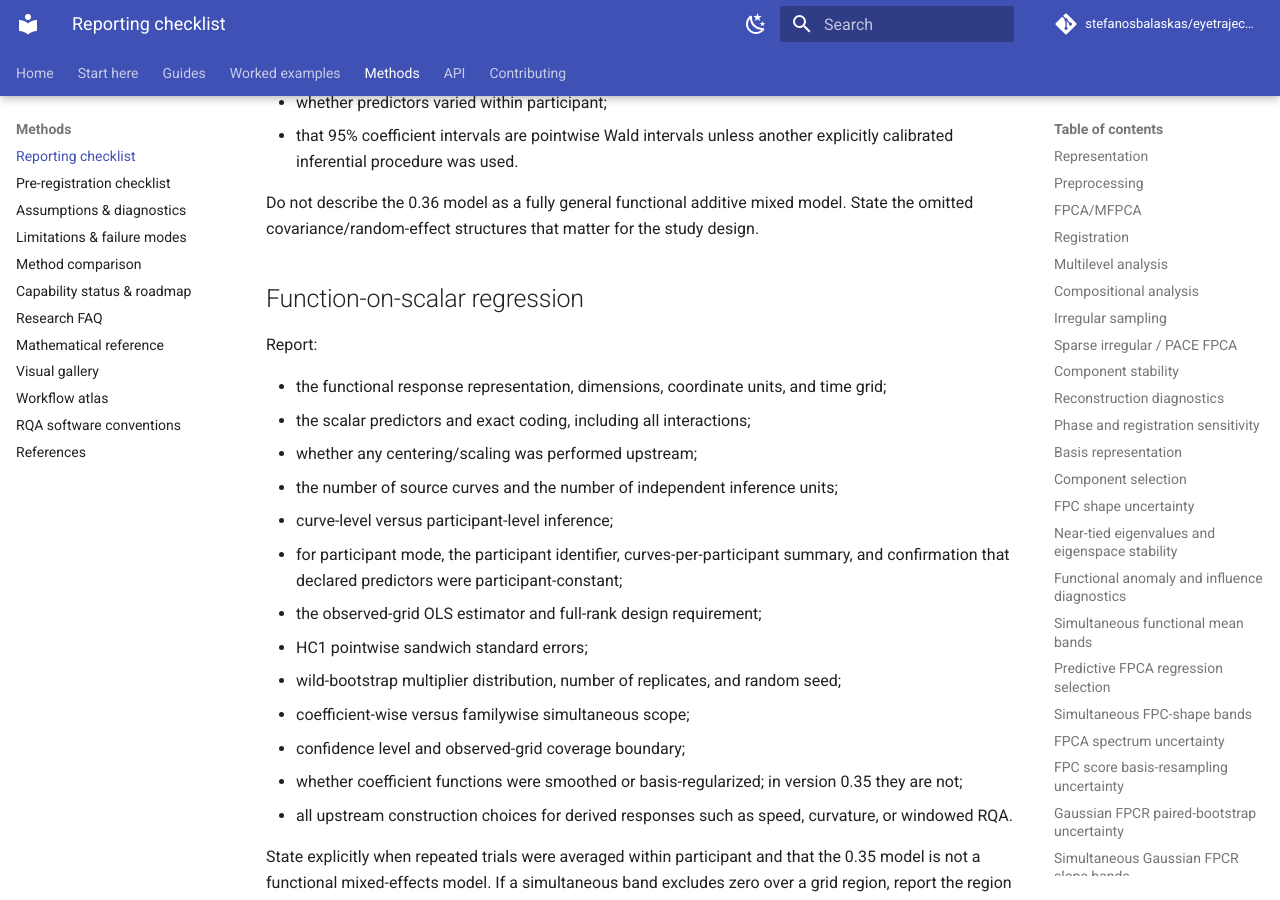
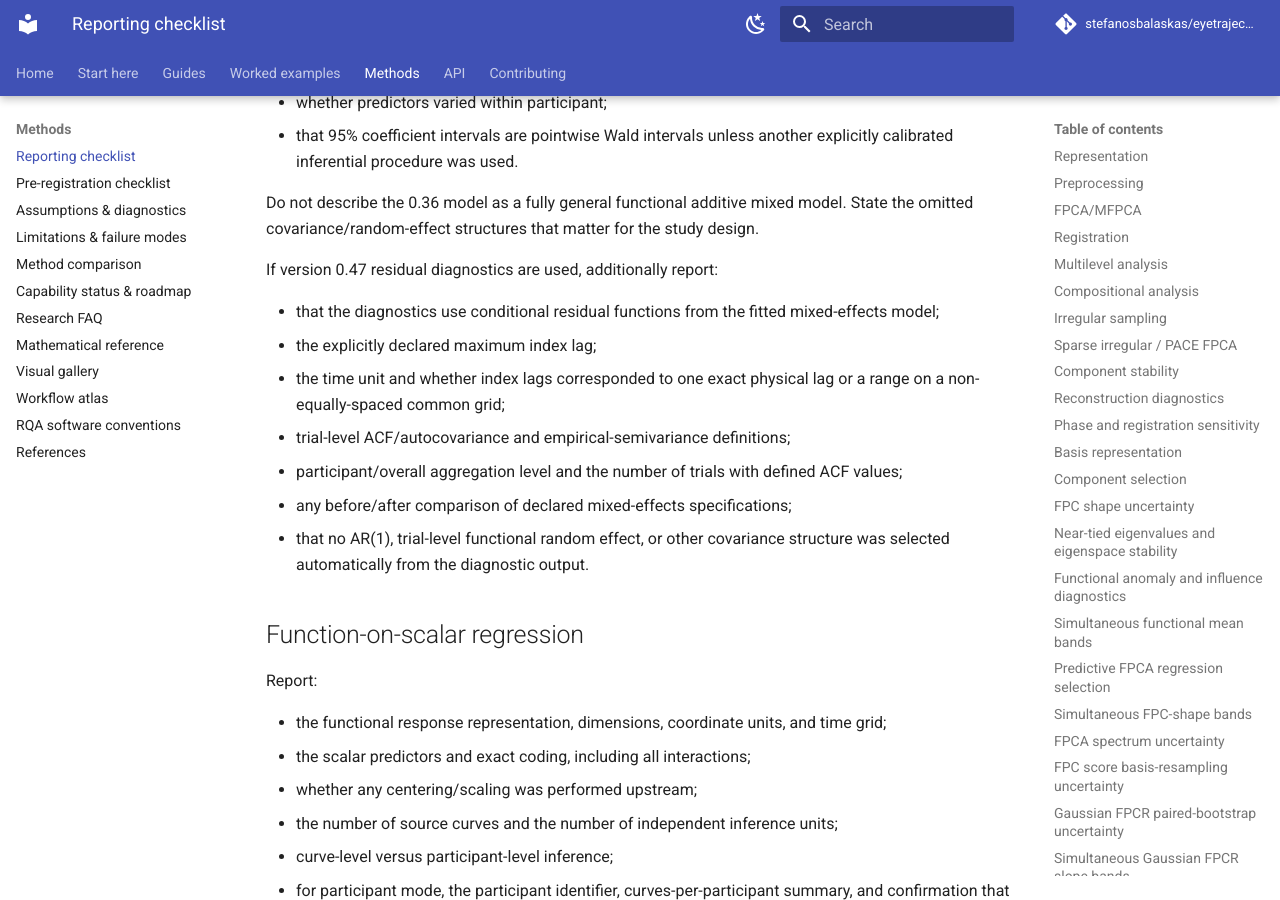
Before and after one commit to stefanosbalaskas/eyetrajectoriespy, an MkDocs documentation site: the page built from docs/methods/reporting.md, in a window 1280 px wide and 900 px high, scrolled down 24463 px. Built offline with MkDocs 1.6.1 and Material for MkDocs 9.7.7, drawn with Linux system fonts in a browser that asks for light colours; comment, search, counter and statistics services are not loaded.

Commit message:
Add 0.47 residual diagnostic reporting checklist

```diff
--- a/docs/methods/reporting.md
+++ b/docs/methods/reporting.md
@@ -761,6 +761,20 @@ Do not describe the 0.36 model as a fully general functional additive mixed
 model. State the omitted covariance/random-effect structures that matter for
 the study design.
 
+If version 0.47 residual diagnostics are used, additionally report:
+
+- that the diagnostics use conditional residual functions from the fitted
+  mixed-effects model;
+- the explicitly declared maximum index lag;
+- the time unit and whether index lags corresponded to one exact physical lag
+  or a range on a non-equally-spaced common grid;
+- trial-level ACF/autocovariance and empirical-semivariance definitions;
+- participant/overall aggregation level and the number of trials with defined
+  ACF values;
+- any before/after comparison of declared mixed-effects specifications;
+- that no AR(1), trial-level functional random effect, or other covariance
+  structure was selected automatically from the diagnostic output.
+
 ## Function-on-scalar regression
 
 Report:
```
